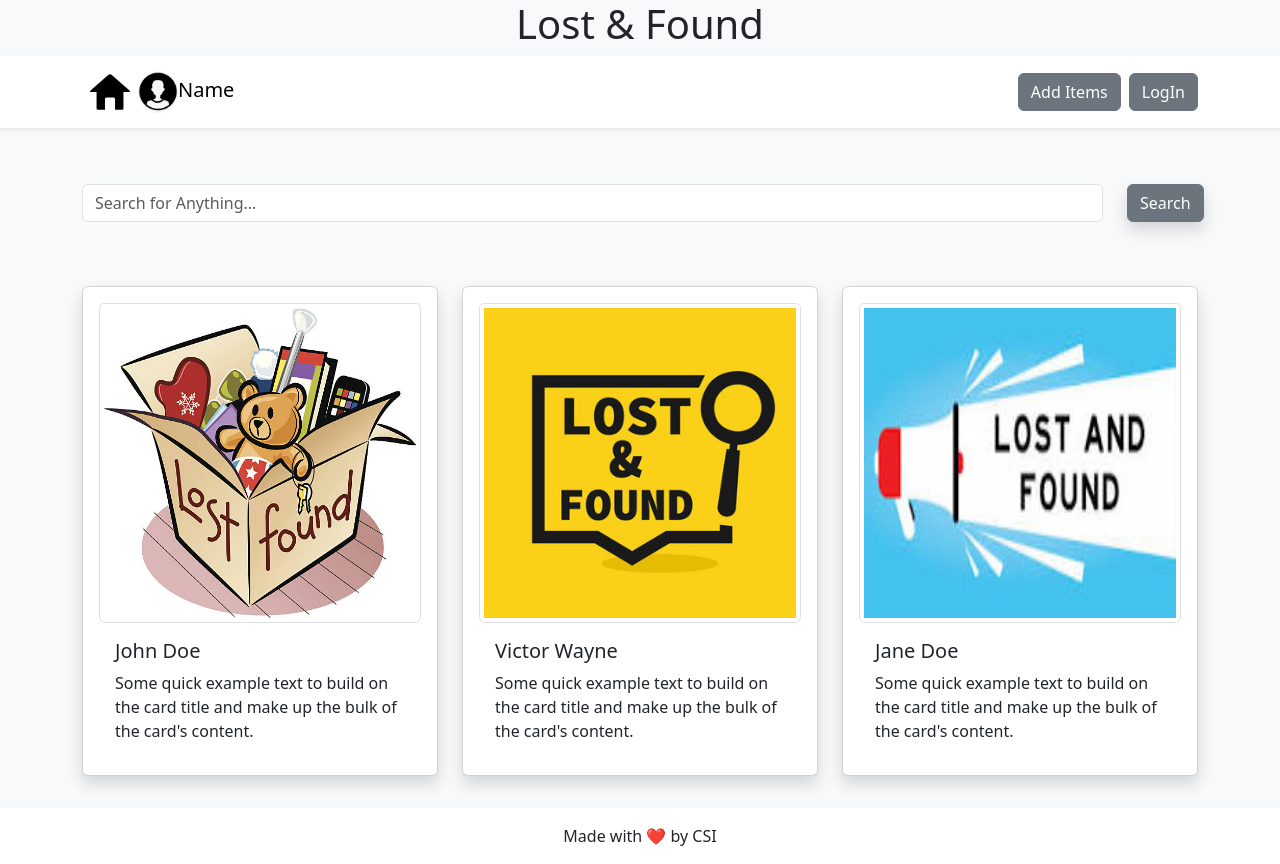
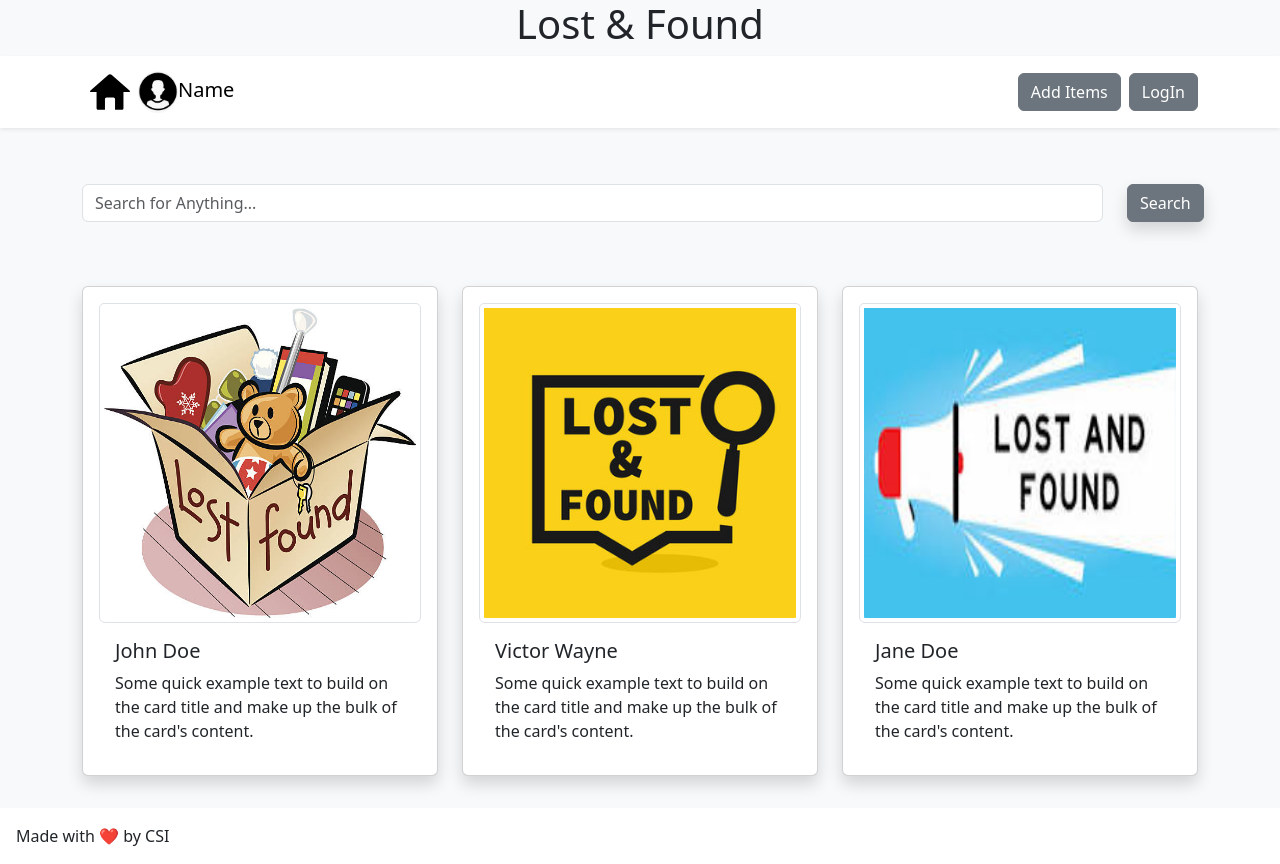
Before and after one commit to csivitu/LostAndFound, a React (Create React App) app in the folder frontend/: page / in a window 1280 px wide. Built offline with nearby package versions, Linux system fonts and the light colour scheme.

Commit message:
Removed dropshadow from footer

```diff
--- a/frontend/src/components/Footer.js
+++ b/frontend/src/components/Footer.js
@@ -3,7 +3,7 @@ import React from "react";
 export default function Footer() {
   return (
     <>
-      <div className="d-flex shadow-sm p-3 bg-white justify-content-center">
+      <div className="d-flexa p-3 bg-white justify-content-center">
         Made with ❤️ by CSI
       </div>
     </>
```
